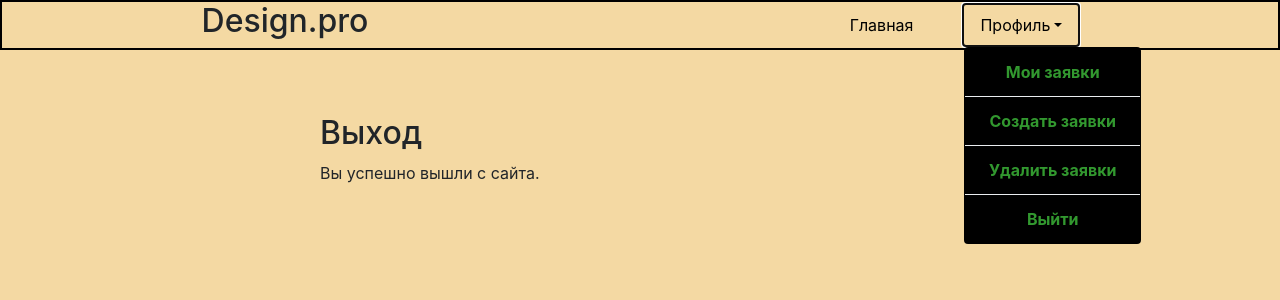
After one commit to FireN1kto/Design_pro2.0, a Django app: template AppDesign/templates/catalog/logout.html in a window 1280 px wide, after a click on "Профиль". The commit adds this page. Shown: the top 300 px of the page. Run offline with Django 5.2, Linux system fonts and the light colour scheme; the template is opened without the code that fills it, so the values that code supplies are empty; a user stored in the database is signed in; some libraries are stand-ins or nearby versions.

Commit message:
добавил страницу выхода

```diff
--- a/AppDesign/static/main/style.css
+++ b/AppDesign/static/main/style.css
@@ -148,3 +148,40 @@ main > div > div {
     border: none;
     transition: background,color 0.2s ease-in;
 }
+
+.dropdown-menu {
+    text-align: center;
+    background: black;
+}
+
+.dropdown-menu > a {
+    background: black;
+    color: #32982F;
+    font-weight: bold;
+}
+
+.dropdown-menu > a:hover {
+    background: #32982F;
+    color: black;
+}
+
+.dropdown-menu > a:active {
+    background: black;
+    color: white;
+}
+
+.dropdown-menu > form > button[type="submit"] {
+    background: black;
+    color: #32982F;
+    font-weight: bold;
+}
+
+.dropdown-menu > form > button[type="submit"]:hover {
+    background: #32982F;
+    color: black;
+}
+
+.dropdown-menu > form > button[type="submit"]:active {
+    background: black;
+    color: white;
+}
--- /dev/null
+++ b/AppDesign/templates/catalog/logout.html
@@ -0,0 +1,8 @@
+{% extends "layout/basic.html" %}
+
+{% block title %} Выход {% endblock %}
+
+{% block content %}
+  <h2>Выход</h2>
+  <p>Вы успешно вышли с сайта.</p>
+{% endblock %}
--- a/AppDesign/templates/layout/basic.html
+++ b/AppDesign/templates/layout/basic.html
@@ -24,10 +24,8 @@
                         <a class="dropdown-item" href="#">Создать заявки</a>
                         <div class="dropdown-divider"></div>
                         <a class="dropdown-item" href="#">Удалить заявки</a>
-                        <div class="dropdown-divider"></div>
-                        <div class="dropdown-divider"></div>
-                        <form action="#" method="post"><div class="dropdown-divider"></div>
-                        <form action="#" method="post">
+                        <form action="{% url 'catalog:logout' %}" method="post"><div class="dropdown-divider"></div>
+                        <form action="{% url 'catalog:logout' %}" method="post">
                             {% csrf_token %}<button class="dropdown-item" type="submit">Выйти</button>
                         </form>
                     </div>
--- a/AppDesign/urls.py
+++ b/AppDesign/urls.py
@@ -1,10 +1,11 @@
 from django.urls import path
-from .views import index, BBLoginView, profile
+from .views import index, BBLoginView, profile, BBLogoutView
 
 app_name = 'AppDesign'
 
 urlpatterns = [
     path('', index, name='index'),
     path('accounts/login', BBLoginView.as_view(), name='login'),
+    path('accounts/logout/', BBLogoutView.as_view(), name='logout'),
     path('accounts/profile/', profile, name='profile'),
 ]
--- a/AppDesign/views.py
+++ b/AppDesign/views.py
@@ -1,6 +1,8 @@
 from django.shortcuts import render
 from django.contrib.auth.views import LoginView
 from django.contrib.auth.decorators import login_required
+from django.contrib.auth.views import LogoutView
+from django.contrib.auth.mixins import LoginRequiredMixin
 
 
 def index(request):
@@ -9,6 +11,9 @@ def index(request):
 class BBLoginView(LoginView):
     template_name = 'catalog/login.html'
 
+class BBLogoutView(LoginRequiredMixin, LogoutView):
+    template_name = 'catalog/logout.html'
+
 @login_required
 def profile(request):
     return render(request, 'catalog/profile.html')
```
Also changed, not shown: db.sqlite3.
